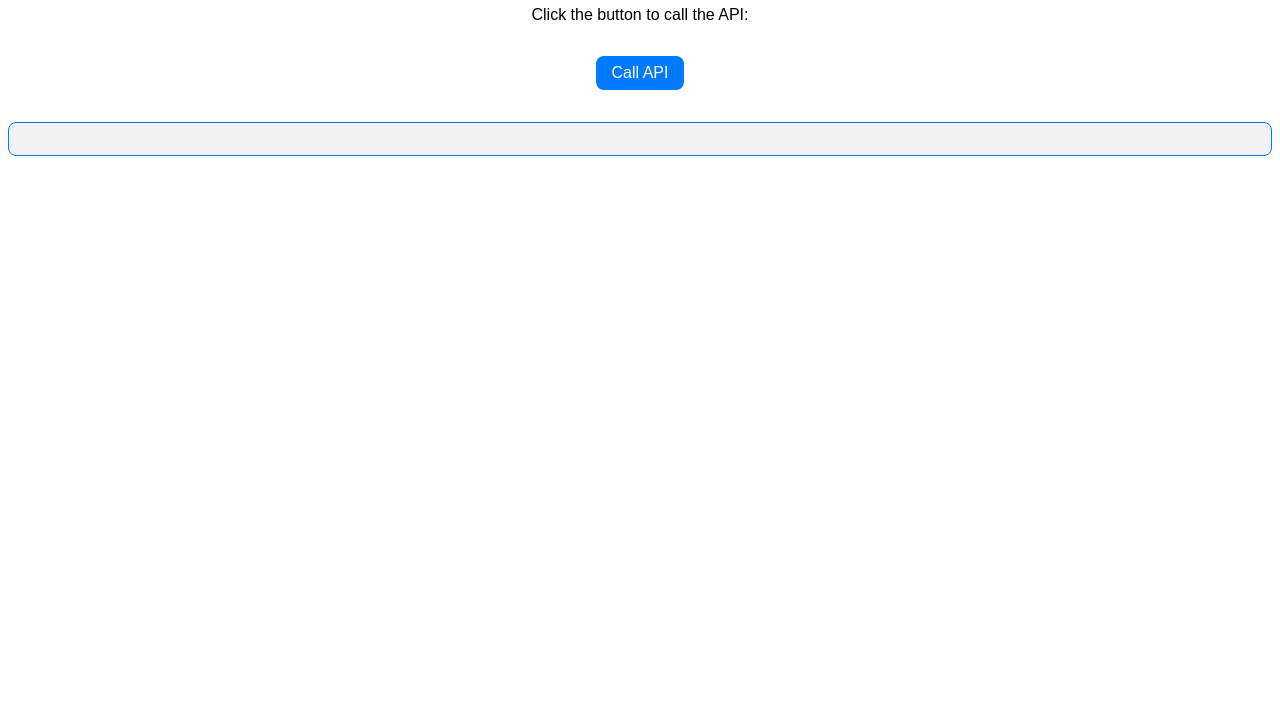
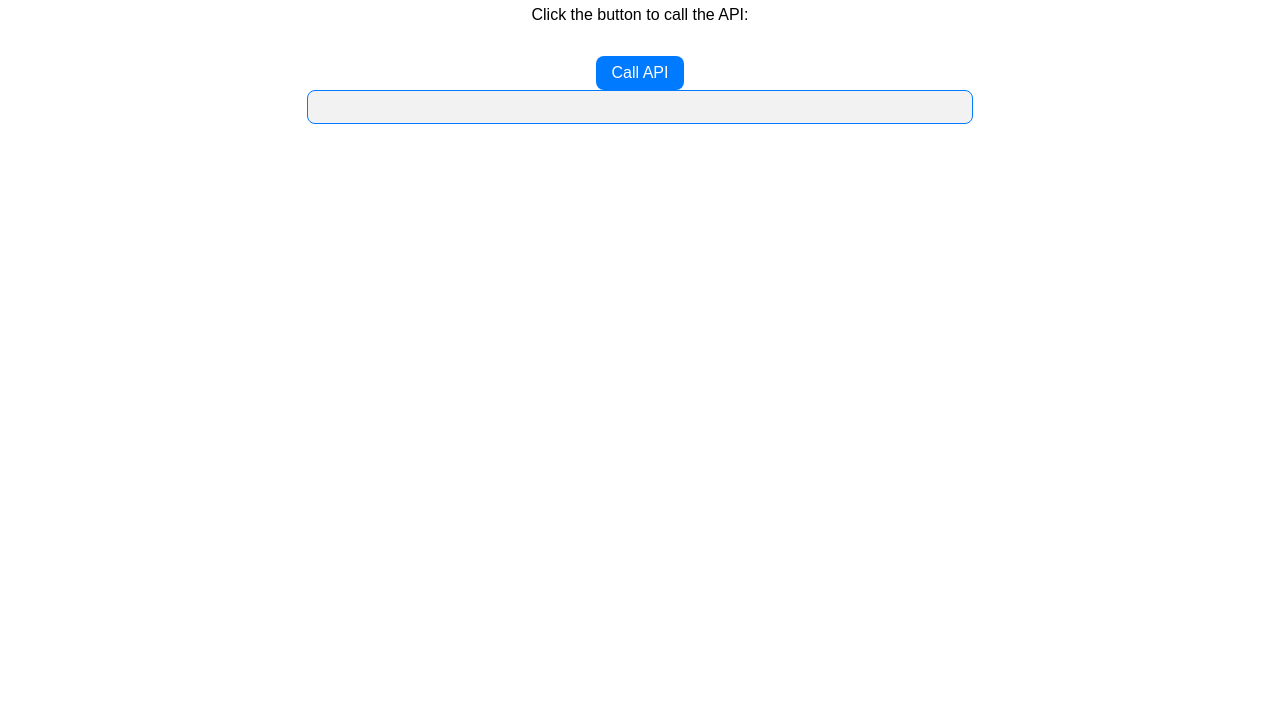
Before and after one commit to renegadenz/tech-demo-fullstack, a plain HTML site: page static/index.html in a window 1280 px wide. Shown: the part 84-800 px from the top of the page. Drawn offline with Linux system fonts and the light colour scheme.

Commit message:
fixed css

```diff
--- a/static/styles.css
+++ b/static/styles.css
@@ -36,4 +36,6 @@ button:hover {
     border-radius: 0.5rem;
     padding: 1rem;
     background-color: #f2f2f2;
-    max-width:
+    max-width: 50%;
+    margin: 0 auto;
+}
```
